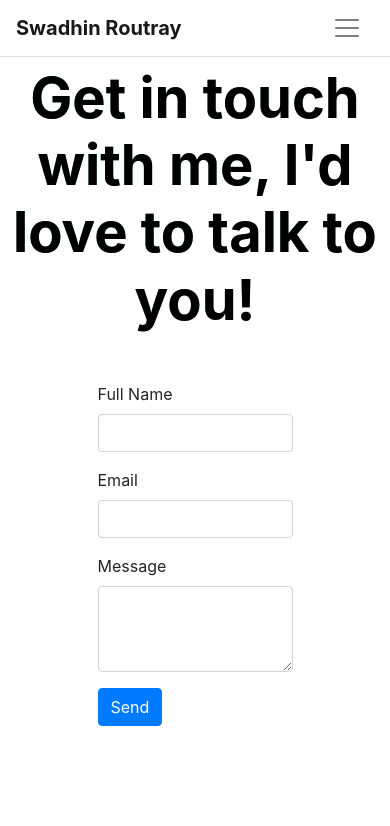
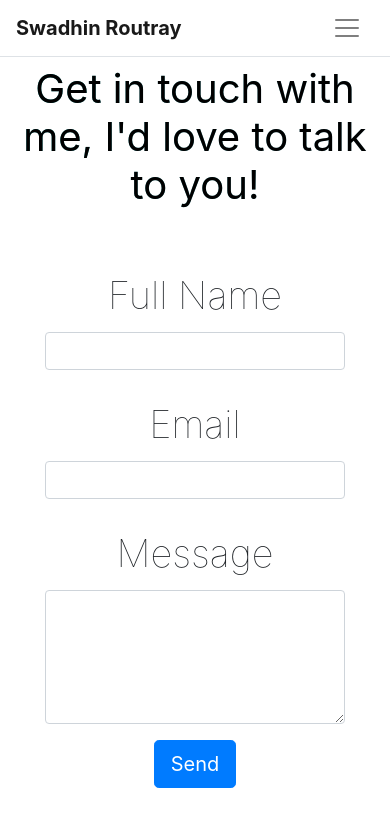
Before and after one commit to swadhinroutray/portfolio, a React (Create React App) app: page /contact in a window 390 px wide. Shown: the top 826 px of the page. Built offline with nearby package versions, Linux system fonts and the light colour scheme.

Commit message:
fixed  aws sandbox issue, fixed contact page css

```diff
--- a/package.json
+++ b/package.json
@@ -28,7 +28,7 @@
     "typescript": "^3.7.5"
   },
   "scripts": {
-    "start": "react-scripts start",
+    "start": "set PORT=3001 && react-scripts start",
     "build": "react-scripts build",
     "test": "react-scripts test",
     "eject": "react-scripts eject"
@@ -50,5 +50,6 @@
   },
   "devDependencies": {
     "@types/react-router-dom": "^5.1.6"
-  }
+  },
+  "proxy":"http://localhost:5000"
 }
--- a/src/Pages/ContactPage.tsx
+++ b/src/Pages/ContactPage.tsx
@@ -36,7 +36,7 @@ export class ContactPage extends Component<ContactPageProps, any> {
       emailSent: false,
     });
     try {
-      const result = await Axios.post("http://localhost:1337/api/email", this.state);
+      const result = await Axios.post("/api/email", this.state);
       console.log(result)
       if (result.data.success) {
         this.setState({
@@ -65,21 +65,22 @@ export class ContactPage extends Component<ContactPageProps, any> {
           <Container fluid={true} className="justify-content-center">
             <Row className="justify-content-center text-center">
               {this.props.title && (
-                <h1 className="display-4 projects-header font-weight-bolder p-2">
+                <h1 className="contact-header projects-header font-weight-normal p-2">
                   {this.props.title}
                 </h1>
               )}
             </Row>
           </Container>
         </Jumbotron>
-        <div className="justify-content-center form-wrapper">
+        <div className="justify-content-center ">
           <Form
             onSubmit={this.handleSubmit}
-            className="justify-content-center  text-left"
+            className=" form-wrapper text-center"
           >
             <Form.Group>
-              <Form.Label htmlFor="full-name">Full Name</Form.Label>
+              <Form.Label className ='form-info' htmlFor="full-name">Full Name</Form.Label>
               <Form.Control
+              className='input-text'
                 id="full-name"
                 name="name"
                 type="text"
@@ -88,8 +89,9 @@ export class ContactPage extends Component<ContactPageProps, any> {
               />
             </Form.Group>
             <Form.Group>
-              <Form.Label htmlFor="email">Email</Form.Label>
+              <Form.Label className ='form-info' htmlFor="email">Email</Form.Label>
               <Form.Control
+              className='input-text'
                 id="email"
                 name="email"
                 type="email"
@@ -98,20 +100,22 @@ export class ContactPage extends Component<ContactPageProps, any> {
               />
             </Form.Group>
             <Form.Group>
-              <Form.Label htmlFor="message">Message</Form.Label>
+              <Form.Label className ='form-info 'htmlFor="message">Message</Form.Label>
               <Form.Control
+              className='input-text'
                 id="message"
                 name="message"
                 as="textarea"
-                rows={3}
+                rows={5}
                 value={this.state.message}
                 onChange={this.handleChange}
               />
             </Form.Group>
             <Button
-              className="d-inline-block"
+              className="d-inline-block "
               variant="primary"
               type="submit"
+              size='lg'
               disabled={this.state.disabled}
             >
               Send
--- a/src/index.css
+++ b/src/index.css
@@ -148,15 +148,8 @@ a:hover {
   justify-content: center;
   align-self: center;
 }
-@media only screen and (max-width:600px) {
-  .bio-wrapper {
-    margin: 1vh 6vh;
-  }
-  .tech-wrapper{
-    margin: 1vh 6vh;
 
-  }
-}
+
 
 
 .arrow{
@@ -196,7 +189,7 @@ a:hover {
 }
 
 .form-wrapper{
-  width:50vw;
+  width:40vw;
   margin : auto;
 }
 
@@ -208,3 +201,41 @@ a:hover {
   color:#EE6351;
   padding:10px 15px;
 }
+
+.input-text{
+    width: 25vw !important;
+    margin:auto;
+}
+
+.form-info{
+  font-size:38px;
+  font-weight: lighter;
+  margin-top:10px;
+}
+.contact-header{
+  font-size: 60px;
+  font-weight: 700;
+}
+
+@media only screen and (max-width:600px) {
+  .bio-wrapper {
+    margin: 1vh 6vh;
+  }
+  .tech-wrapper{
+    margin: 1vh 6vh;
+
+  }
+  .form-wrapper{
+    width:80vw;
+    margin : auto;
+  }
+
+  .input-text{
+    width: 300px !important;
+    margin:auto;
+
+}
+.contact-header{
+  font-size: 40px;
+}
+}
```
Also changed, not shown: 1 other file (tests, documents, lock files or other folders).
